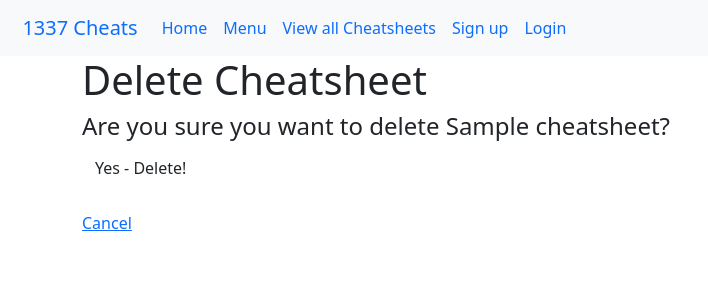
After one commit to allenaxie/1337-cheats, a Django app: page /cheatsheets/1/delete/ in a window 1280 px wide. The commit adds this page. Shown: the top 300 px of the page, without its empty margins (0-708 px from the left). Run offline with Django 3.2, Linux system fonts and the light colour scheme; tables that the repository leaves empty hold one stand-in row (values such as "Sample post").

Commit message:
Update Edit and Delete functionality for cheatsheets

```diff
--- a/cheats/main_app/models.py
+++ b/cheats/main_app/models.py
@@ -4,7 +4,15 @@ from datetime import date
 from django.contrib.auth.models import User
 
 # Create your models here.
+
+
 class Cheatsheet(models.Model):
     title = models.CharField(max_length=100)
     topic = models.CharField(max_length=100)
     user = models.ForeignKey(User, on_delete=models.CASCADE)
+
+    def __str__(self):
+        return self.title
+
+    def get_absolute_url(self):
+        return reverse('cheatsheets_detail', kwargs={'cheatsheet_id': self.id})
--- a/cheats/main_app/templates/cheatsheets/detail.html
+++ b/cheats/main_app/templates/cheatsheets/detail.html
@@ -12,7 +12,8 @@
           <p>Cheatsheet: {{ cheatsheet.topic }}</p>
         </div>
         <div class="card-action">
-
+          <a href="{% url 'cheatsheets_update' cheatsheet.id %}">Edit</a>
+          <a href="{% url 'cheatsheets_delete' cheatsheet.id %}">Delete</a>
         </div>
       </div>
     </div>
--- /dev/null
+++ b/cheats/main_app/templates/main_app/cheatsheet_confirm_delete.html
@@ -0,0 +1,14 @@
+{% extends 'base.html' %}
+
+{% block content %}
+  <h1>Delete Cheatsheet</h1>
+
+  <h4>Are you sure you want to delete <span class="teal-text">{{ object.title }}</span>?</h4>
+
+  <form action="" method="POST">
+    {% csrf_token %}
+    <input type="submit" value="Yes - Delete!" class="btn">
+  </form>
+  <br>
+  <a href="{% url 'cheatsheets_detail' cheatsheet.id %}">Cancel</a>
+{% endblock %}
--- a/cheats/main_app/templates/main_app/cheatsheet_form.html
+++ b/cheats/main_app/templates/main_app/cheatsheet_form.html
@@ -1,7 +1,11 @@
 {% extends 'base.html' %}
 
 {% block content %}
+  {% if object %}
+    <h1>Edit <span class="teal-text">{{object.title}}</span></h1>
+  {% else %}
     <h1>Add Cheatsheet</h1>
+  {% endif %}
   <form action="" method="post">
     {% csrf_token %}
     <table>
@@ -9,4 +13,5 @@
     </table>
     <input type="submit" value="Submit!" class="btn">
   </form>
+
 {% endblock %}
--- a/cheats/main_app/urls.py
+++ b/cheats/main_app/urls.py
@@ -10,4 +10,8 @@ urlpatterns = [
          name='cheatsheets_create'),
     path('cheatsheets/<int:cheatsheet_id>/',
          views.cheatsheets_detail, name='cheatsheets_detail'),
+    path('cheatsheets/<int:pk>/update/',
+         views.CheatsheetUpdate.as_view(), name='cheatsheets_update'),
+    path('cheatsheets/<int:pk>/delete/',
+         views.CheatsheetDelete.as_view(), name='cheatsheets_delete'),
 ]
--- a/cheats/main_app/views.py
+++ b/cheats/main_app/views.py
@@ -3,7 +3,7 @@ from django.http import HttpResponse
 from django.contrib.auth import login
 from django.contrib.auth.forms import UserCreationForm
 from .models import Cheatsheet
-from django.views.generic.edit import CreateView
+from django.views.generic.edit import CreateView, UpdateView, DeleteView
 from django.views.generic import ListView, DetailView
 from django.contrib.auth.decorators import login_required
 
@@ -57,3 +57,13 @@ class CheatsheetCreate(CreateView):
 def cheatsheets_detail(request, cheatsheet_id):
     cheatsheet = Cheatsheet.objects.get(id=cheatsheet_id)
     return render(request, 'cheatsheets/detail.html', {'cheatsheet': cheatsheet})
+
+
+class CheatsheetUpdate(UpdateView):
+    model = Cheatsheet
+    fields = ['topic']
+
+
+class CheatsheetDelete(DeleteView):
+    model = Cheatsheet
+    success_url = '/cheatsheets/'
```
